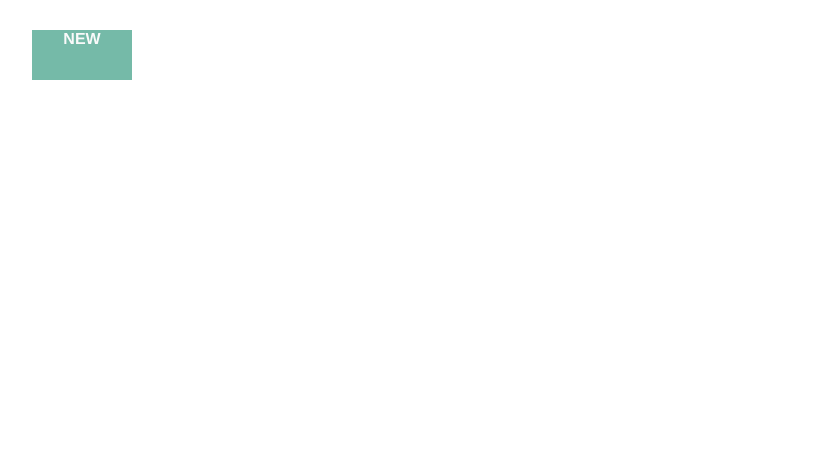
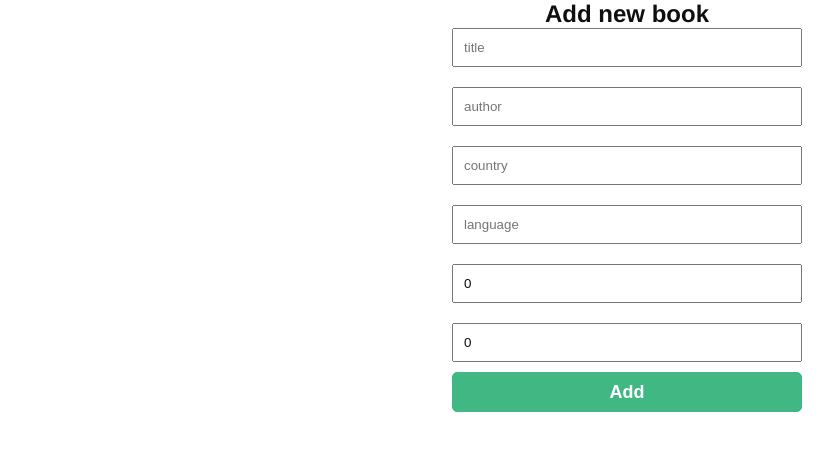
Before and after one commit to dev-rodrigues/livros.vue, a Vue app: page /create in a window 1280 px wide. Before the commit this address had no page. Shown: the top 450 px of the page, without its empty margins (13-846 px from the left). Built offline with nearby package versions, Linux system fonts and the light colour scheme.

Commit message:
move componente de navegacao

```diff
--- a/src/App.vue
+++ b/src/App.vue
@@ -1,7 +1,4 @@
 <template>
-  <div id="nav">
-    <router-link to="/">NEW</router-link>
-  </div>
   <router-view/>
 </template>
 
@@ -12,34 +9,6 @@
     -moz-osx-font-smoothing: grayscale;
     text-align: center;
     color: #2c3e50;
-  }
-  #nav {
-    display: flex;
-    padding: 30px 45px;
-  }
-
-  #nav a {
-    font-weight: bold;
-    color: var(--white);
-    text-decoration: none;
-
-    text-align: center;
-    background: var(--allowed);
-    width: 100px;
-    height: 50px;
-  }
-
-  #nav a.router-link-exact-active {
-    color: var(--white);
-    border-radius: 10px;
-    display: flex;
-    align-items: center;
-    justify-content: center;
-    cursor: pointer;
-  }
-
-  #nav a:hover {
-    filter: brightness(0.7);
   }
 
   :root {
--- a/src/components/Books.vue
+++ b/src/components/Books.vue
@@ -1,4 +1,7 @@
 <template>
+    <div id="nav">
+        <router-link to="/create">NEW</router-link>
+    </div>
     <div class="root">
         <div class="container">
             <div class="books">
@@ -88,4 +91,39 @@
         font-size: 30px;
         color: var(--denial);
     }
+
+    #nav {
+        display: flex;
+        flex-direction: row;
+        align-items: center;
+        flex:1;
+
+        width: 100px;
+        height: 50px;
+        margin: 30px 45px;
+        background: var(--allowed);
+        border-radius: 5px;
+        cursor: pointer;
+    }
+
+    #nav > a {
+        width: 100%;
+        font-weight: bold;
+        color: var(--white);
+        text-decoration: none;
+        border-radius: 5px;
+
+    }
+
+    #nav a.router-link-exact-active {
+        color: var(--white);
+        border-radius: 10px;
+        display: flex;
+        align-items: center;
+        justify-content: center;
+    }
+
+    #nav:hover {
+        filter: brightness(0.7);
+    }
 </style>
--- a/src/router/index.js
+++ b/src/router/index.js
@@ -6,6 +6,11 @@
     path: '/',
     name: 'Home',
     component: Home
+  },
+  {
+    path: '/create',
+    name: 'Create',
+    component: () => import('../views/Create.vue')
   },
   {
     path: '/about',
--- /dev/null
+++ b/src/views/Create.vue
@@ -0,0 +1,16 @@
+<template>
+  <div>
+      <AddBook />
+  </div>
+</template>
+
+<script>
+    import AddBook from '../components/AddBook.vue'
+
+    export default {
+        name: 'Create',
+        components: {
+            AddBook,
+        }
+    }
+</script>
--- a/src/views/Home.vue
+++ b/src/views/Home.vue
@@ -8,7 +8,6 @@
 
   import Books from '../components/Books.vue';
 
-
   export default {
     name: 'Home',
     components: {
```
